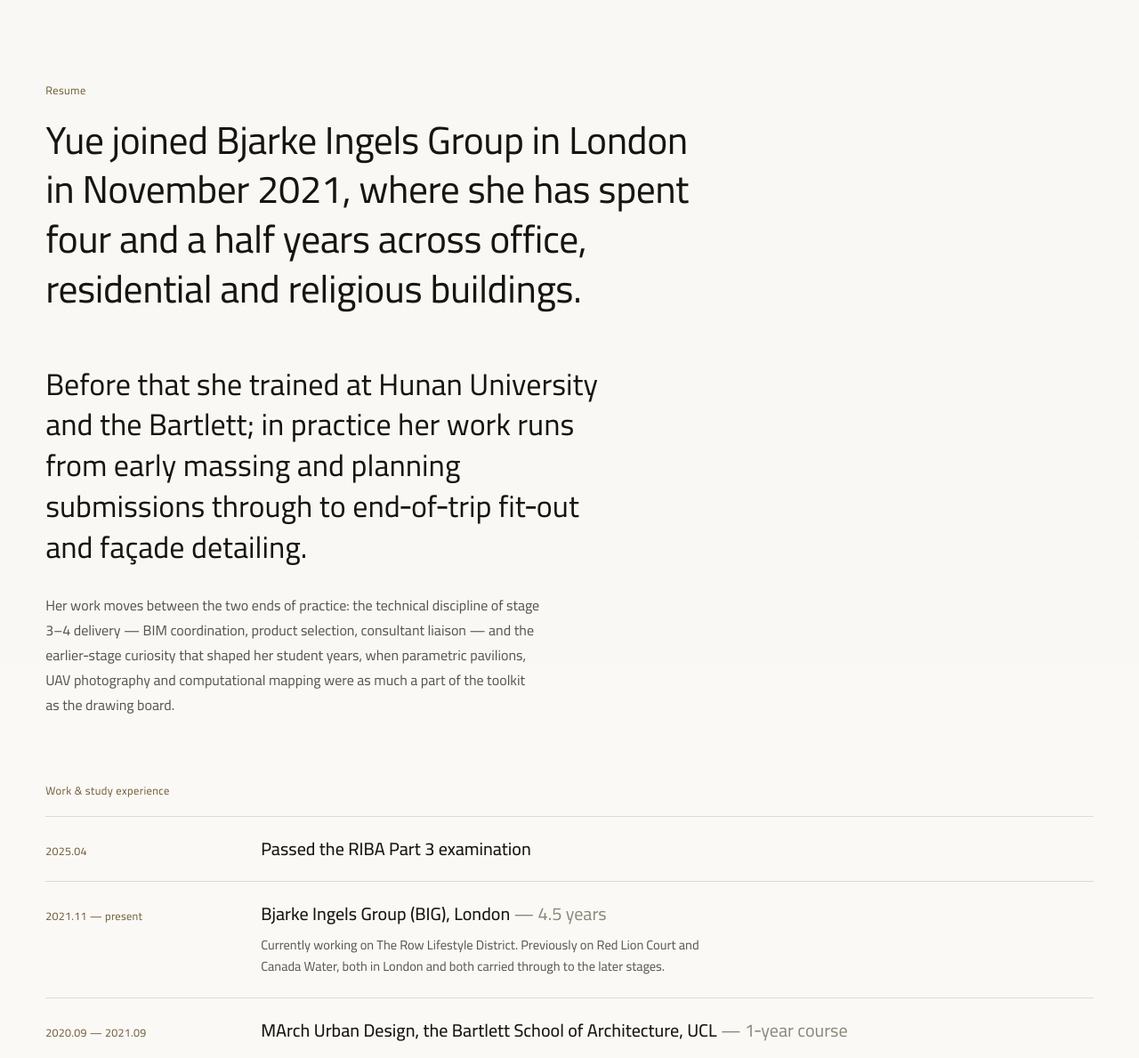
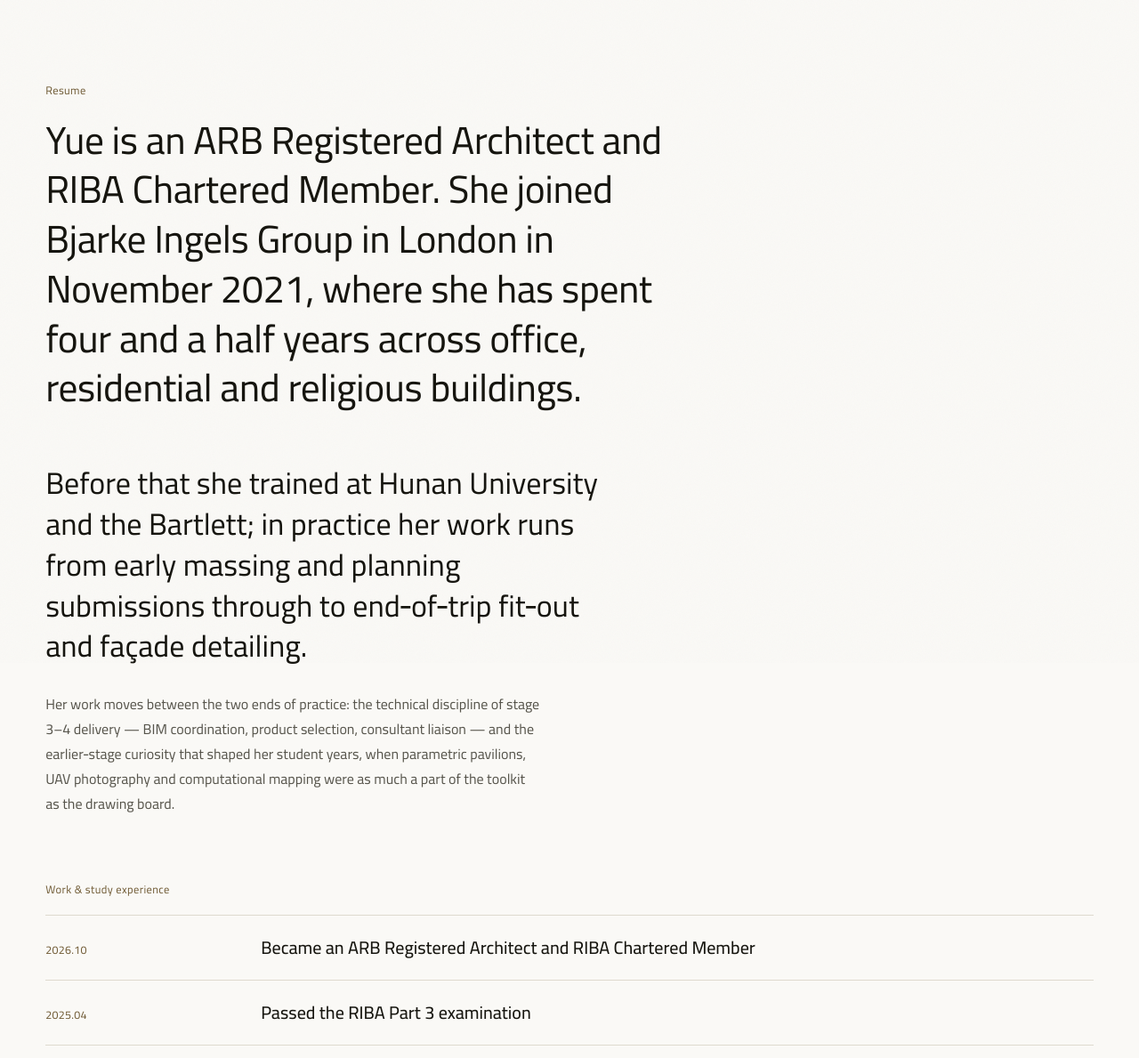
Before and after one commit to YueXu96/YueXu96.github.io, a plain HTML site: page resume.html in a window 1280 px wide. Shown: the part 55-1244 px from the top of the page at 89% size. Drawn offline with Linux system fonts and the light colour scheme.

Commit message:
Update resume with architect credentials and experience

```diff
--- a/resume.html
+++ b/resume.html
@@ -34,7 +34,7 @@
 <!-- ============ PAGE HEAD ============ -->
 <div class="page-head">
   <p class="eyebrow">Resume</p>
-  <h1 class="h1-statement">Yue joined Bjarke Ingels Group in London in November 2021, where she has spent four and a half years across office, residential and religious buildings.</h1>
+  <h1 class="h1-statement">Yue is an ARB Registered Architect and RIBA Chartered Member. She joined Bjarke Ingels Group in London in November 2021, where she has spent four and a half years across office, residential and religious buildings.</h1>
 </div>
 
 <!-- ============ INTRO ============ -->
@@ -49,6 +49,13 @@
   <div class="cv-block">
     <p class="eyebrow">Work &amp; study experience</p>
     <ol class="cv-list">
+
+      <li class="cv-row">
+        <span class="cv-date">2026.10</span>
+        <div>
+          <h3 class="cv-title">Became an ARB Registered Architect and RIBA Chartered Member</h3>
+        </div>
+      </li>
 
       <li class="cv-row">
         <span class="cv-date">2025.04</span>
@@ -108,7 +115,6 @@
         <span class="cv-date">2015.09 — 2020.09</span>
         <div>
           <h3 class="cv-title">BArch, School of Architecture, Hunan University <em>— 5‑year course</em></h3>
-          <p class="cv-note">GPA 3.4 / 4.0</p>
         </div>
       </li>
 
```
